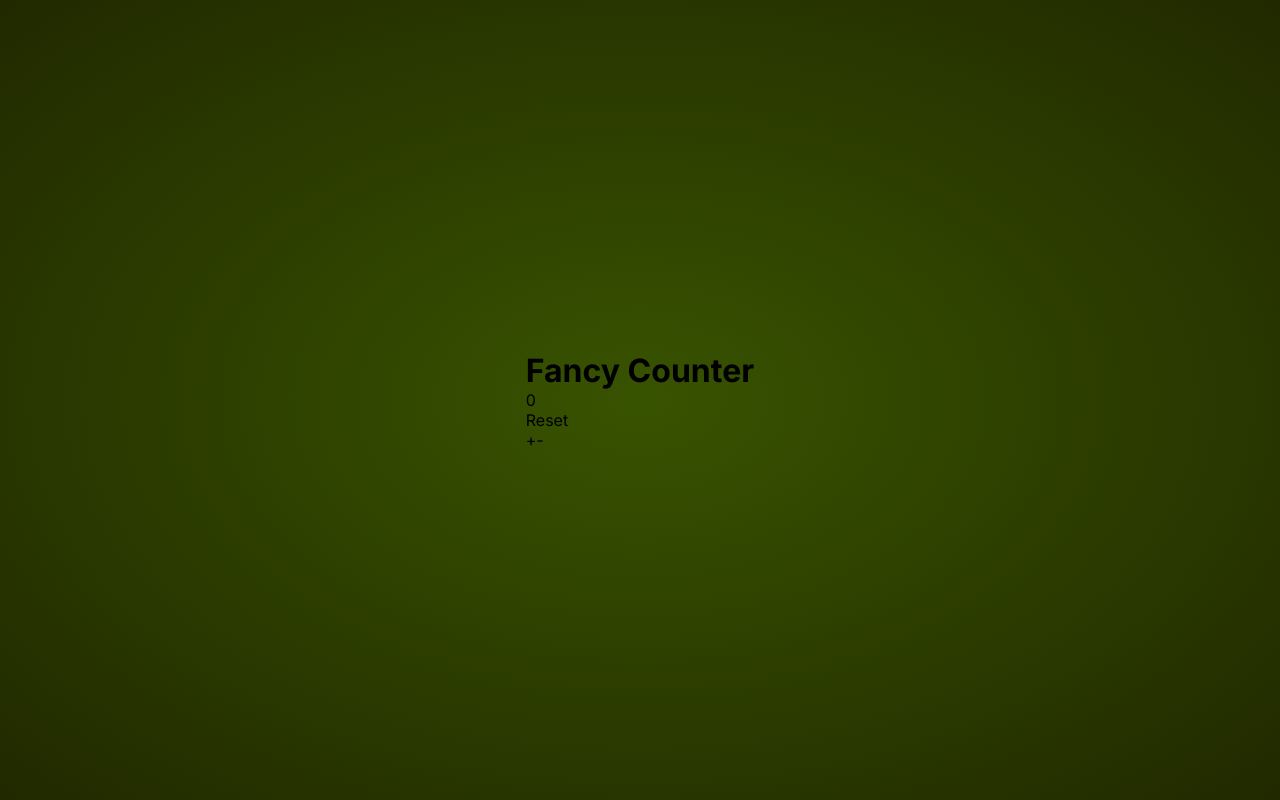
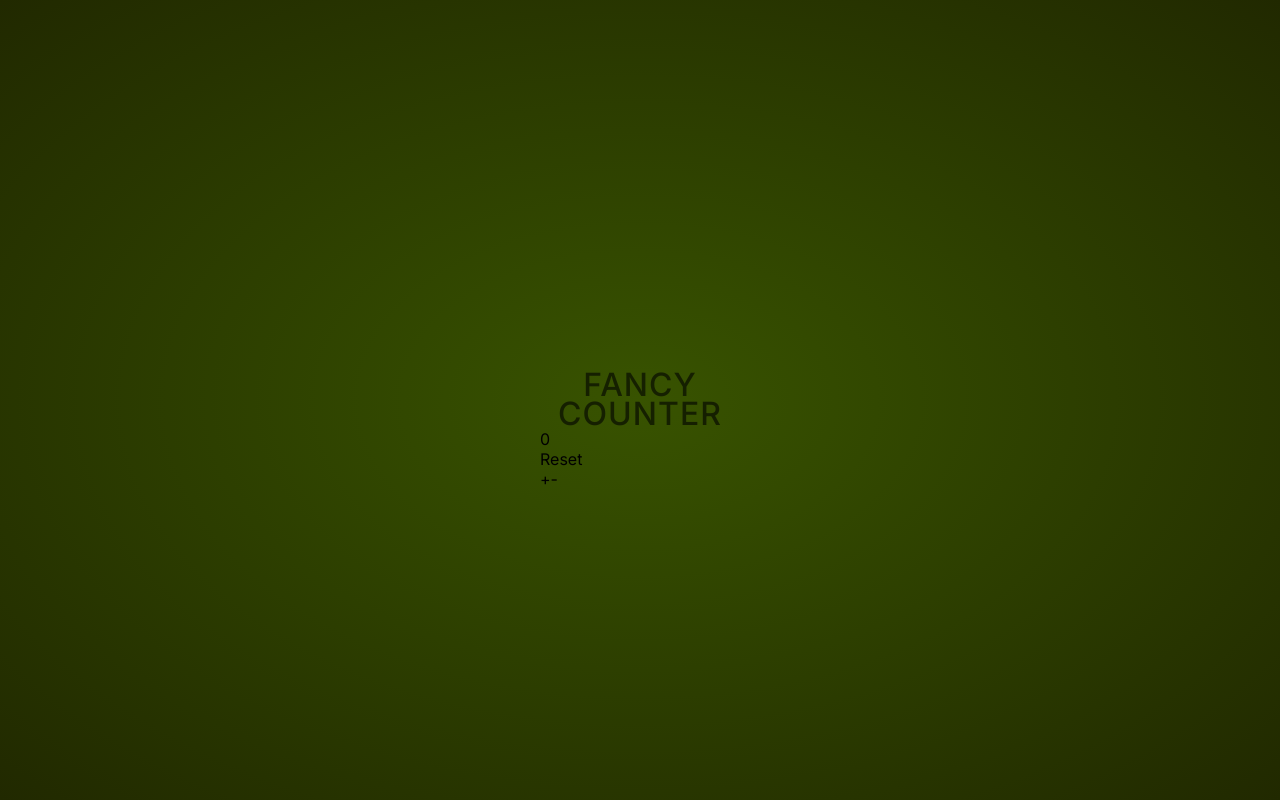
Before and after one commit to kmje405/fancy-counter, a React (Vite) app: page / in a window 1280 px wide. Built offline with nearby package versions, Linux system fonts and the light colour scheme.

Commit message:
add Title component

```diff
--- a/src/components/Title.jsx
+++ b/src/components/Title.jsx
@@ -1,5 +1,5 @@
 function Title() {
-  return <h1>Fancy Counter</h1>;
+  return <h1 className="title">Fancy Counter</h1>;
 }
 
 export default Title;
```
